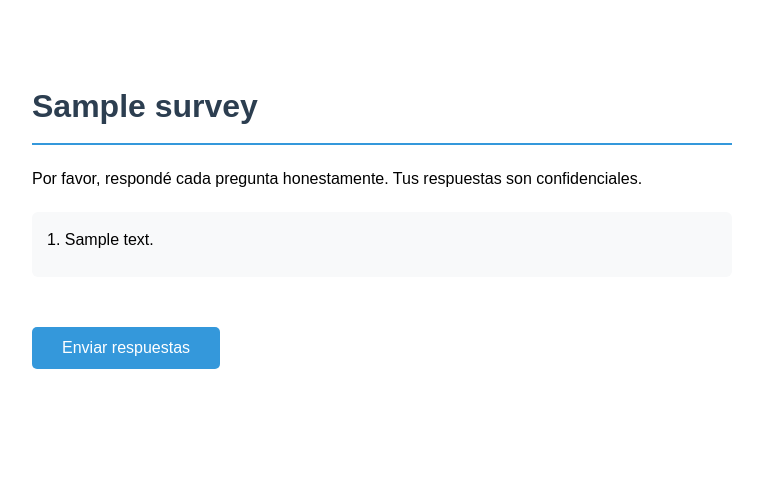
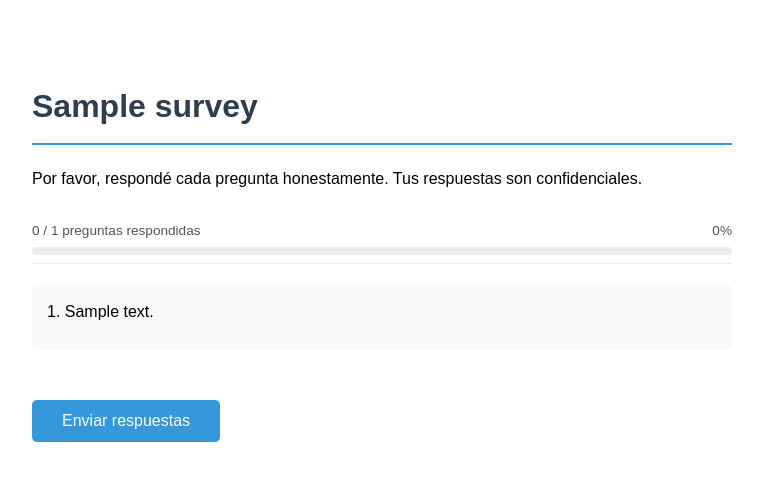
Before and after one commit to wrcp20/clima-org-mvp, a FastAPI app: template api/templates/survey_form.html in a window 1280 px wide. Shown: the top 481 px of the page, without its empty margins (258-1021 px from the left). Run offline with FastAPI, Linux system fonts and the light colour scheme; the template is opened without the code that fills it: most values are stand-ins (such as "Sample title", 1, 10 or a date in 2020).

Commit message:
feat: barra de progreso en formulario de encuesta (#31) (#32)

```diff
--- a/api/templates/survey_form.html
+++ b/api/templates/survey_form.html
@@ -18,11 +18,25 @@
         button[type=submit]:hover { background: #2980b9; }
         .success { color: green; font-size: 1.1em; margin-top: 20px; display: none; }
         .error { color: red; font-size: 0.9em; margin-top: 10px; display: none; }
+        .progress-wrap { position: sticky; top: 0; background: #fff; padding: 12px 0 8px; z-index: 10; border-bottom: 1px solid #e9ecef; margin-bottom: 20px; }
+        .progress-label { display: flex; justify-content: space-between; font-size: 0.85em; color: #555; margin-bottom: 6px; }
+        .progress-bar-bg { background: #e9ecef; border-radius: 999px; height: 8px; }
+        .progress-bar-fill { background: #3498db; height: 8px; border-radius: 999px; width: 0%; transition: width .3s ease; }
     </style>
 </head>
 <body>
     <h1>{{ survey.title }}</h1>
     <p>Por favor, respondé cada pregunta honestamente. Tus respuestas son confidenciales.</p>
+
+    <div class="progress-wrap">
+      <div class="progress-label">
+        <span id="progress-text">0 / {{ questions|length }} preguntas respondidas</span>
+        <span id="progress-pct">0%</span>
+      </div>
+      <div class="progress-bar-bg">
+        <div class="progress-bar-fill" id="progress-fill"></div>
+      </div>
+    </div>
 
     <form id="survey-form">
         {% set current_block = namespace(value="") %}
@@ -54,6 +68,20 @@
     </form>
 
     <script>
+        const TOTAL = {{ questions|length }};
+
+        function updateProgress() {
+            const answered = new Set(
+                [...document.querySelectorAll('input[type=radio]:checked')].map(r => r.name)
+            ).size;
+            const pct = Math.round((answered / TOTAL) * 100);
+            document.getElementById('progress-fill').style.width = pct + '%';
+            document.getElementById('progress-text').textContent = answered + ' / ' + TOTAL + ' preguntas respondidas';
+            document.getElementById('progress-pct').textContent = pct + '%';
+        }
+
+        document.getElementById('survey-form').addEventListener('change', updateProgress);
+
         document.getElementById('survey-form').addEventListener('submit', async function(e) {
             e.preventDefault();
             const form = e.target;
```
